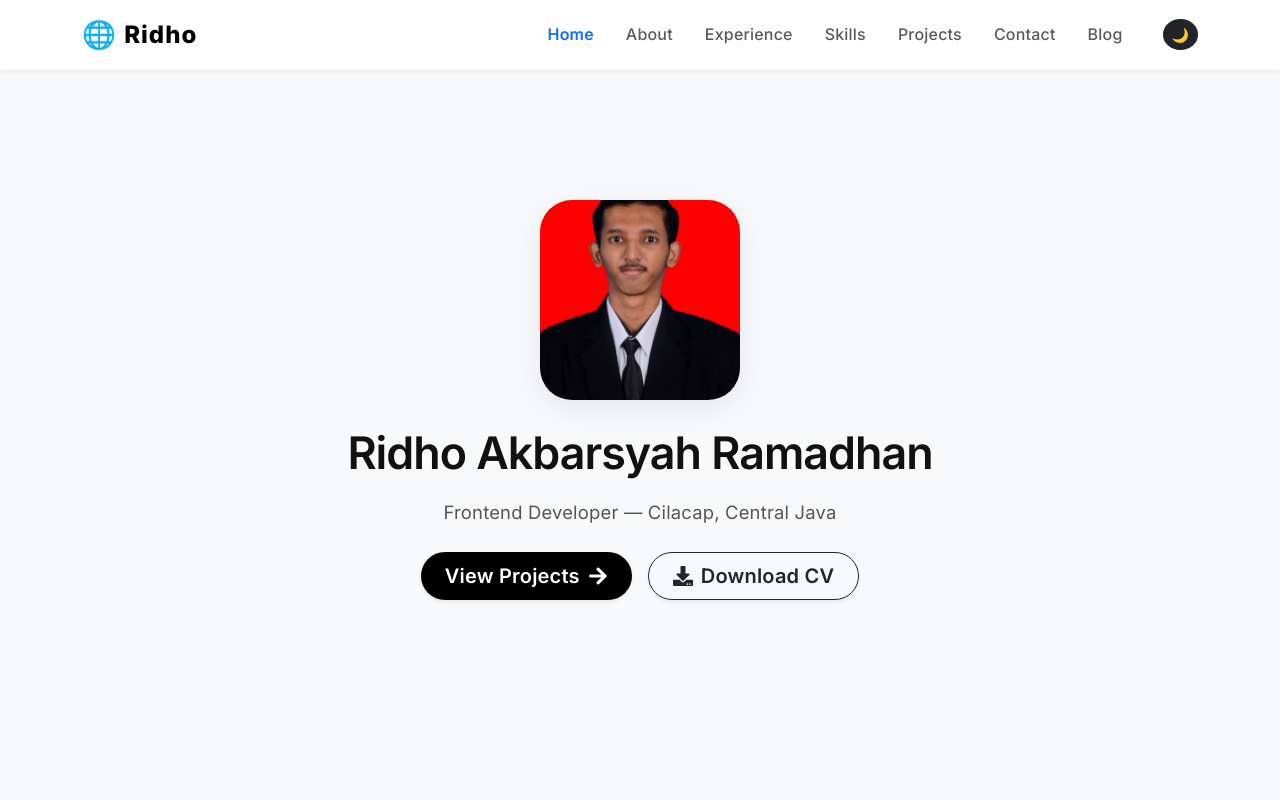
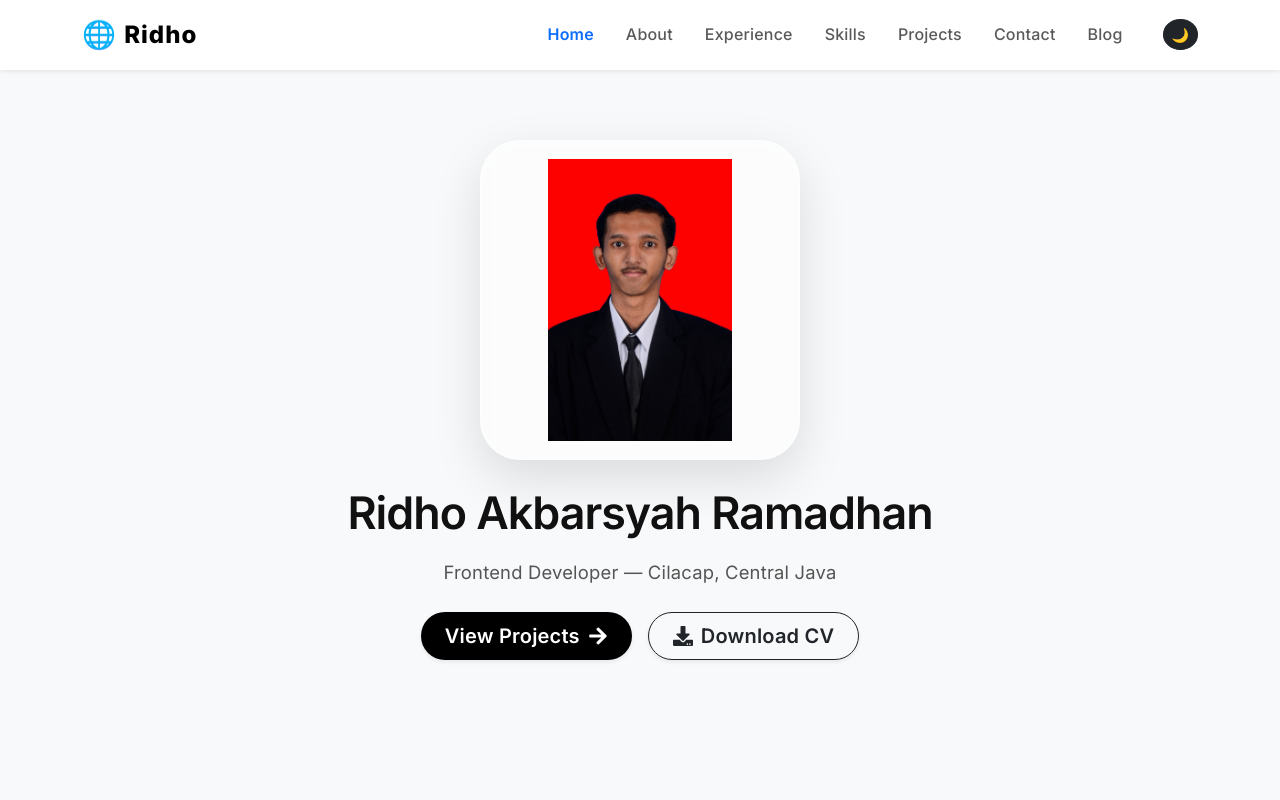
Before and after one commit to ridhoakbarsyah23/portfolio-next, a Next.js app: page / in a window 1280 px wide. Shown: the top 800 px of the page. Built offline with nearby package versions, Linux system fonts and the light colour scheme.

Commit message:
Update: perbaiki HomeSection

```diff
--- a/src/components/HomeSection.tsx
+++ b/src/components/HomeSection.tsx
@@ -25,20 +25,48 @@ export default function HomeSection({ darkMode = false }: Props) {
     >
       <Container>
         <motion.div initial={{ opacity: 0, y: 25 }} animate={{ opacity: 1, y: 0 }} transition={{ duration: 0.6 }} className="p-5 mx-auto" style={{ maxWidth: "750px" }}>
-          {/* Minimal rounded profile photo */}
+          {/* Bigger Profile Photo — show whole image (no crop) and keep rounded corners */}
           <motion.div
-            whileHover={{ scale: 1.02 }}
-            transition={{ type: "spring", stiffness: 200 }}
+            whileHover={{ scale: 1.03 }}
+            transition={{ type: "spring", stiffness: 180, damping: 14 }}
             className="mx-auto mb-4"
             style={{
-              width: 200,
-              height: 200,
-              borderRadius: "32px",
-              overflow: "hidden",
-              boxShadow: isDark ? "0 8px 30px rgba(255,255,255,0.08)" : "0 8px 30px rgba(0,0,0,0.08)",
+              width: 320,
+              height: 320,
+              borderRadius: "40px",
+              padding: "18px",
+              background: isDark ? "rgba(255,255,255,0.04)" : "rgba(255,255,255,0.5)",
+              backdropFilter: "blur(10px)",
+              WebkitBackdropFilter: "blur(10px)",
+              boxShadow: isDark ? "0 16px 50px rgba(0,0,0,0.6), inset 0 6px 12px rgba(255,255,255,0.02)" : "0 18px 50px rgba(0,0,0,0.12), inset 0 6px 12px rgba(255,255,255,0.30)",
+              border: isDark ? "1px solid rgba(255,255,255,0.08)" : "1px solid rgba(255,255,255,0.6)",
             }}
           >
-            <Image src="/img-myself/Background-Merah.jpg" alt="My Profile" width={200} height={200} style={{ objectFit: "cover" }} priority />
+            {/* inner container: handles rounded corners and overflow */}
+            <div
+              style={{
+                position: "relative",
+                width: "100%",
+                height: "100%",
+                borderRadius: "30px",
+                overflow: "hidden", // diperlukan supaya sudut tetap rounded
+                display: "flex",
+                alignItems: "flex-start", // bantu positioning foto jika objectPosition top
+              }}
+            >
+              {/* Use next/image in fill mode for precise control */}
+              <Image
+                src="/img-myself/Background-Merah.jpg"
+                alt="My Profile"
+                fill
+                priority
+                style={{
+                  objectFit: "contain", // <-- tampilkan seluruh foto tanpa crop
+                  objectPosition: "top center", // <-- geser fokus ke atas (jika kepala terlalu tinggi)
+                  borderRadius: "30px",
+                }}
+              />
+            </div>
           </motion.div>
 
           {/* Name */}
```
